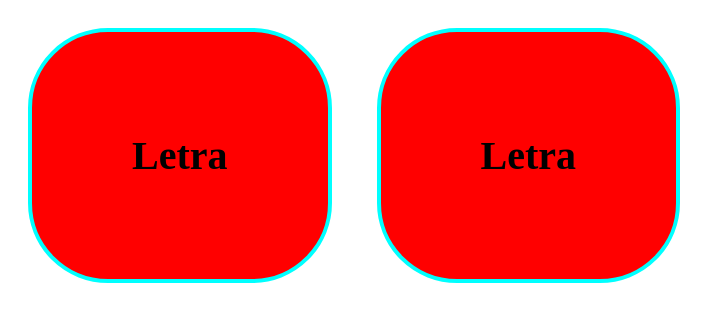
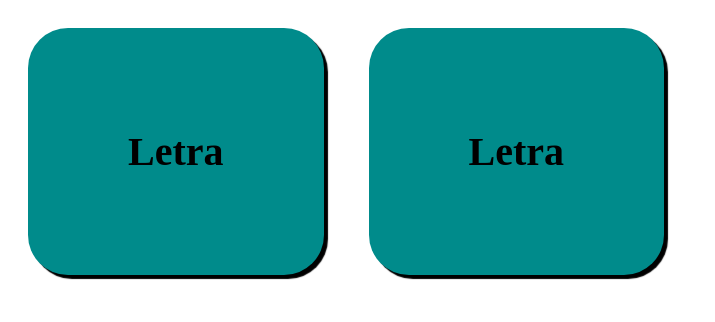
Before and after one commit to Armuto-Live/Pruebas, a plain HTML site: page Desarrollo web/Contactos.html in a window 1280 px wide. Shown: the whole page, without its empty margins (0-715 px from the left). Drawn offline with Linux system fonts and the light colour scheme.

Commit message:
box-model and box-shadow

```diff
--- a/Desarrollo web/css/Estilos.css
+++ b/Desarrollo web/css/Estilos.css
@@ -20,11 +20,10 @@ h2 b
 .contactos_h2
 {
     display: inline-block;
-    background-color: red;
+    background-color: darkcyan;
     padding: 100px;
-    box-sizing: border-box;
     margin: 20px;
-    border-radius: 2em;
-    border: 4px solid aqua;
+    border-radius: 1em;
     font-size: 2em;
+    box-shadow: 4px 4px 1px 0 #000;
 }
```
